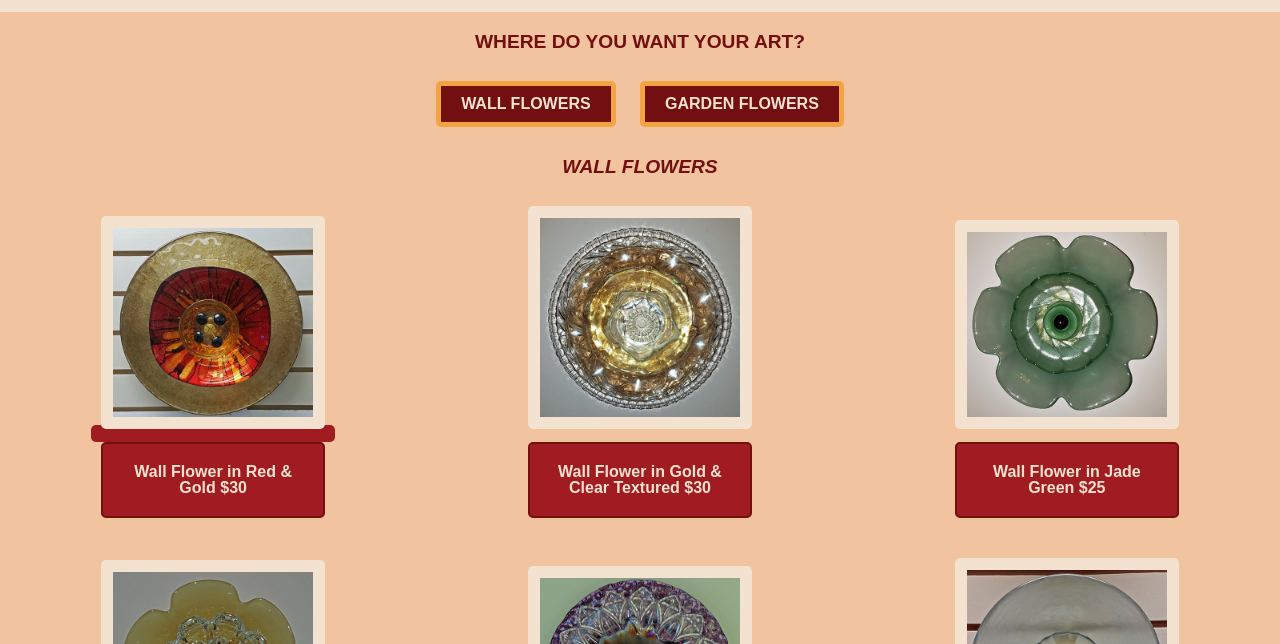
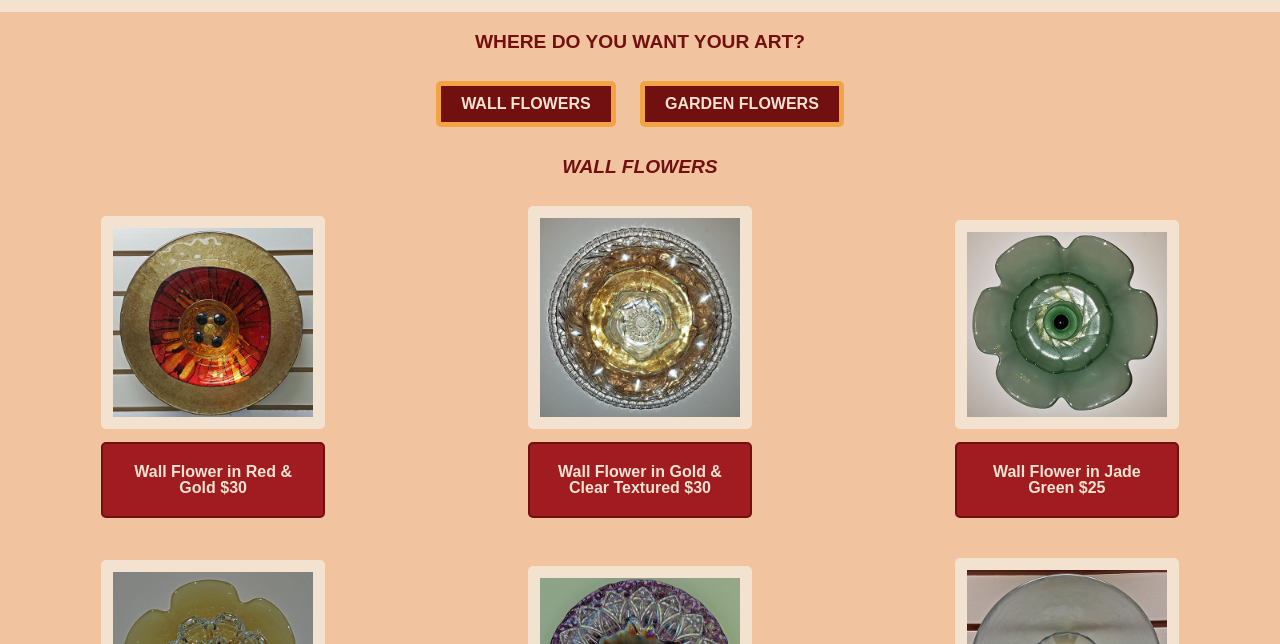
Before and after one commit to tkatpop/project2-poppenwimer-tabitha, a plain HTML site: page shop.html in a window 1280 px wide. In both pictures the pointer is over the link 213 px from the left and 589 px from the top of the page. Shown: the part 156-800 px from the top of the page. Drawn offline with nearby package versions, Linux system fonts and the light colour scheme; a web font is replaced by a local one.

Commit message:
removed background hover colour on figure in shop

```diff
--- a/css/styles.css
+++ b/css/styles.css
@@ -268,6 +268,10 @@ main img[src="images/flowers_mobile.png"] {
 	background: none;
 	border: none;
 	display:inline;
+}
+
+.shop figure a:hover{
+	background: none;
 }
 
 .shop_wall_items img,
```
